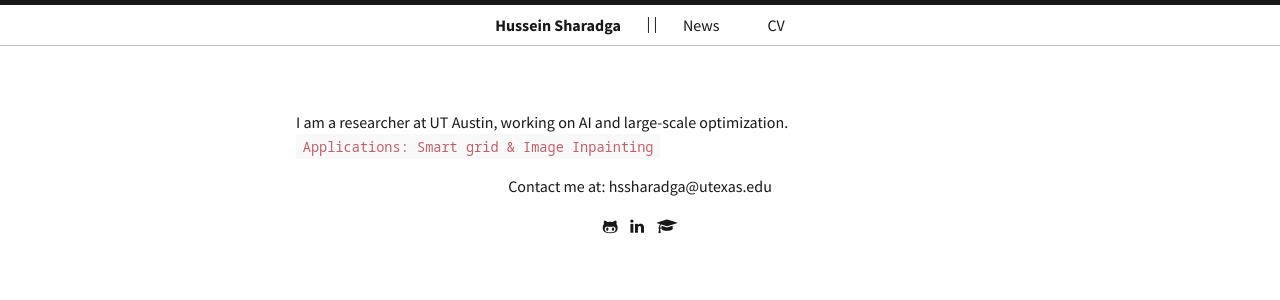
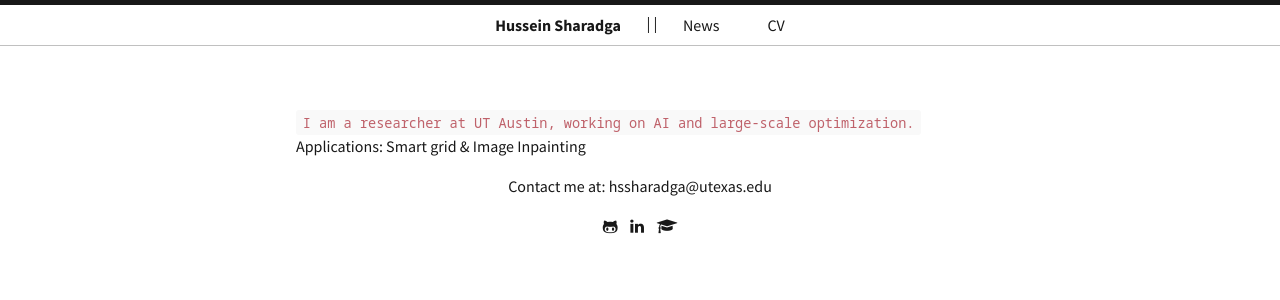
Before and after one commit to hssharadga/hssharadga.github.io, a Jekyll site: the page built from index.html, in a window 1280 px wide. Shown: the top 300 px of the page. Built offline with Jekyll 4.4.1, drawn with Linux system fonts in a browser that asks for light colours.

Commit message:
Update index.html

```diff
--- a/index.html
+++ b/index.html
@@ -23,8 +23,8 @@ title: Home
    </p>
 
 <p style="text-align: left;">
-    I am a researcher at UT Austin, working on AI and large-scale optimization.<br>
-    <code> Applications: Smart grid & Image Inpainting </code>
+    <code> I am a researcher at UT Austin, working on AI and large-scale optimization.<br> </code>
+     Applications: Smart grid & Image Inpainting
 </p>
 
 
```
